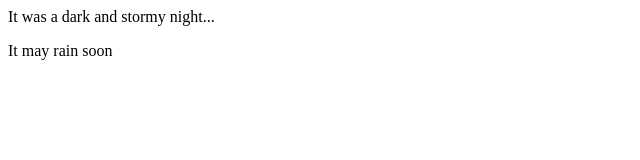
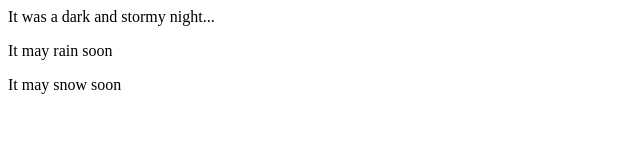
Before and after one commit to dwest2312/Fireside-story, a plain HTML site: page index.html in a window 1280 px wide. Shown: the whole page, without its empty margins (0-640 px from the left). Drawn offline with Linux system fonts and the light colour scheme.

Commit message:
Update index.html

```diff
--- a/index.html
+++ b/index.html
@@ -2,5 +2,6 @@
   <body>
     <p>It was a dark and stormy night...</p>
     <p>It may rain soon</p>
+    <p>It may snow soon</p>
   </body>
 </html>
```
